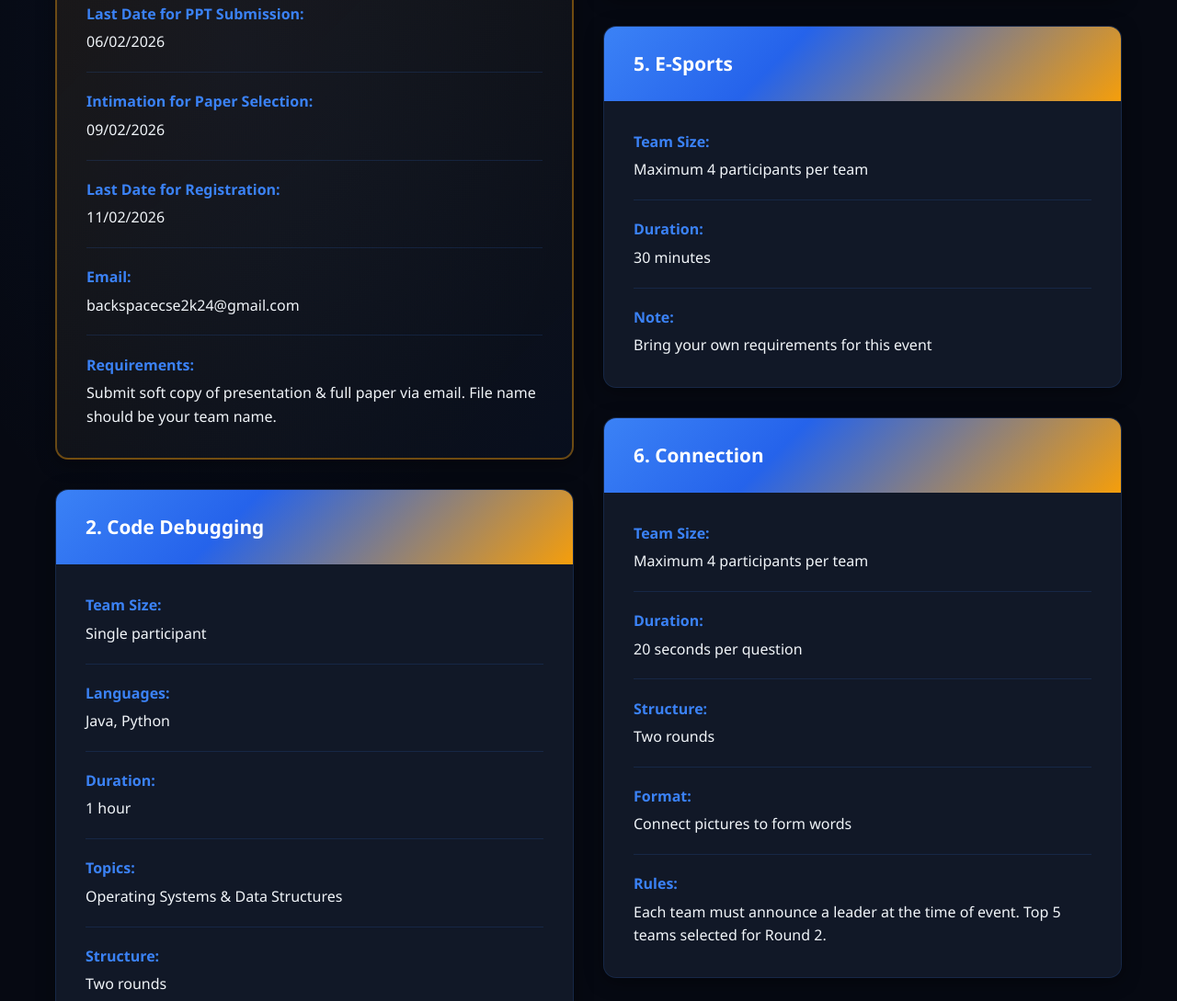
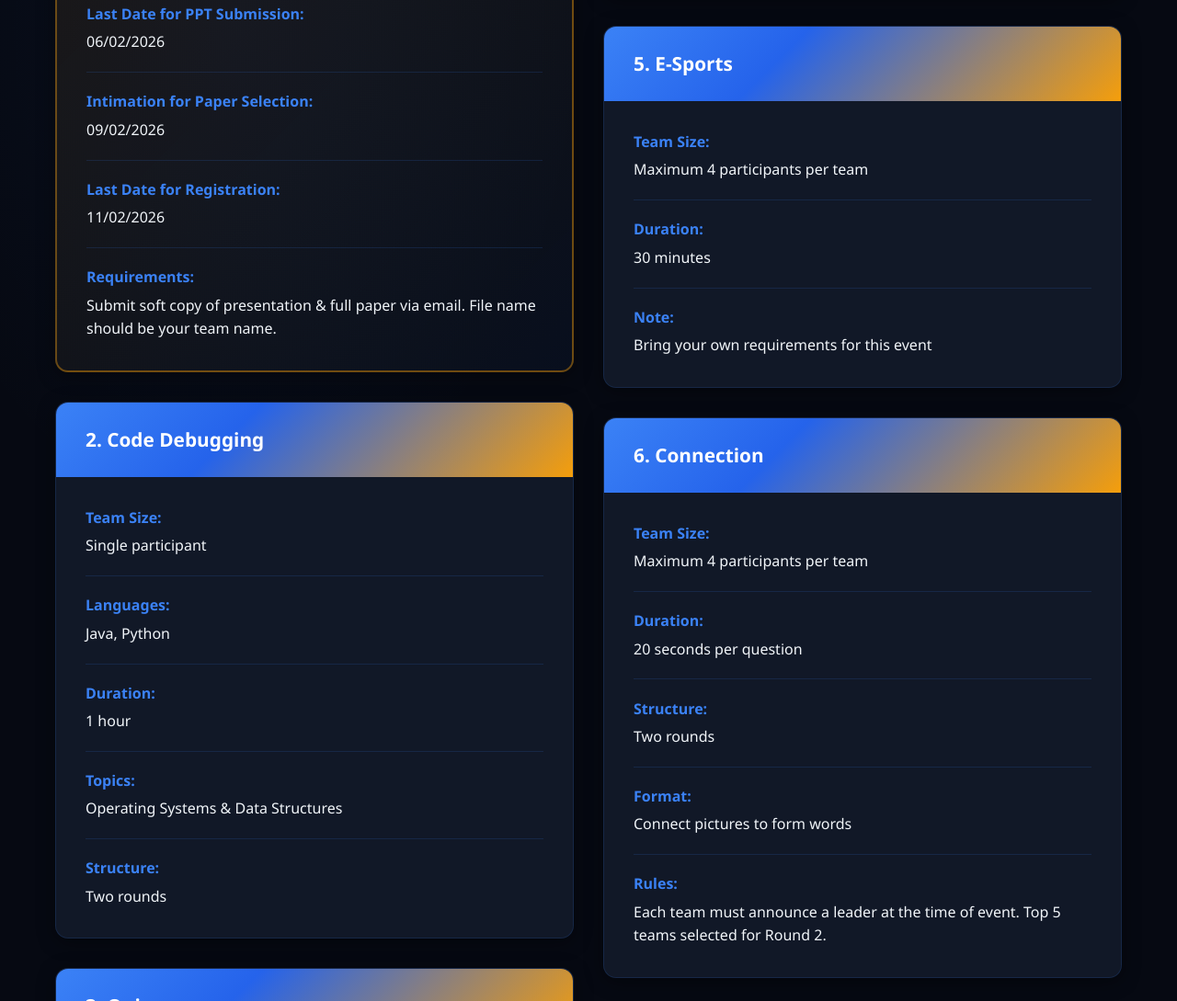
Before and after one commit to madhih05/backspace2k26, a plain HTML site: page index.html in a window 1280 px wide. Shown: the part 3504-4593 px from the top of the page at 92% size. Drawn offline with Linux system fonts and the light colour scheme.

Commit message:
removed old email

```diff
--- a/index.html
+++ b/index.html
@@ -151,9 +151,6 @@
                             </div>
                             <div class="event-detail-item">
                                 <strong>Last Date for Registration:</strong> 11/02/2026
-                            </div>
-                            <div class="event-detail-item">
-                                <strong>Email:</strong> backspacecse2k24@gmail.com
                             </div>
                             <div class="event-detail-item">
                                 <strong>Requirements:</strong> Submit soft copy of presentation & full paper via email.
```
